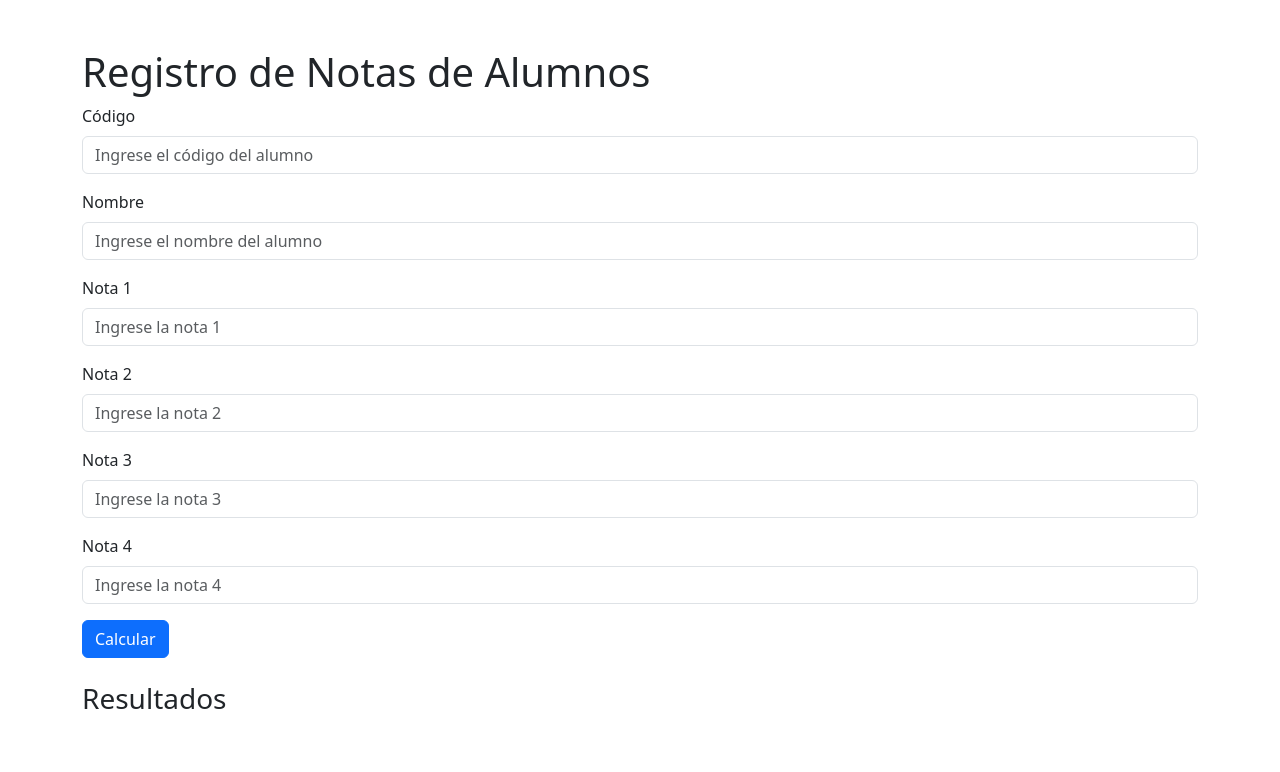
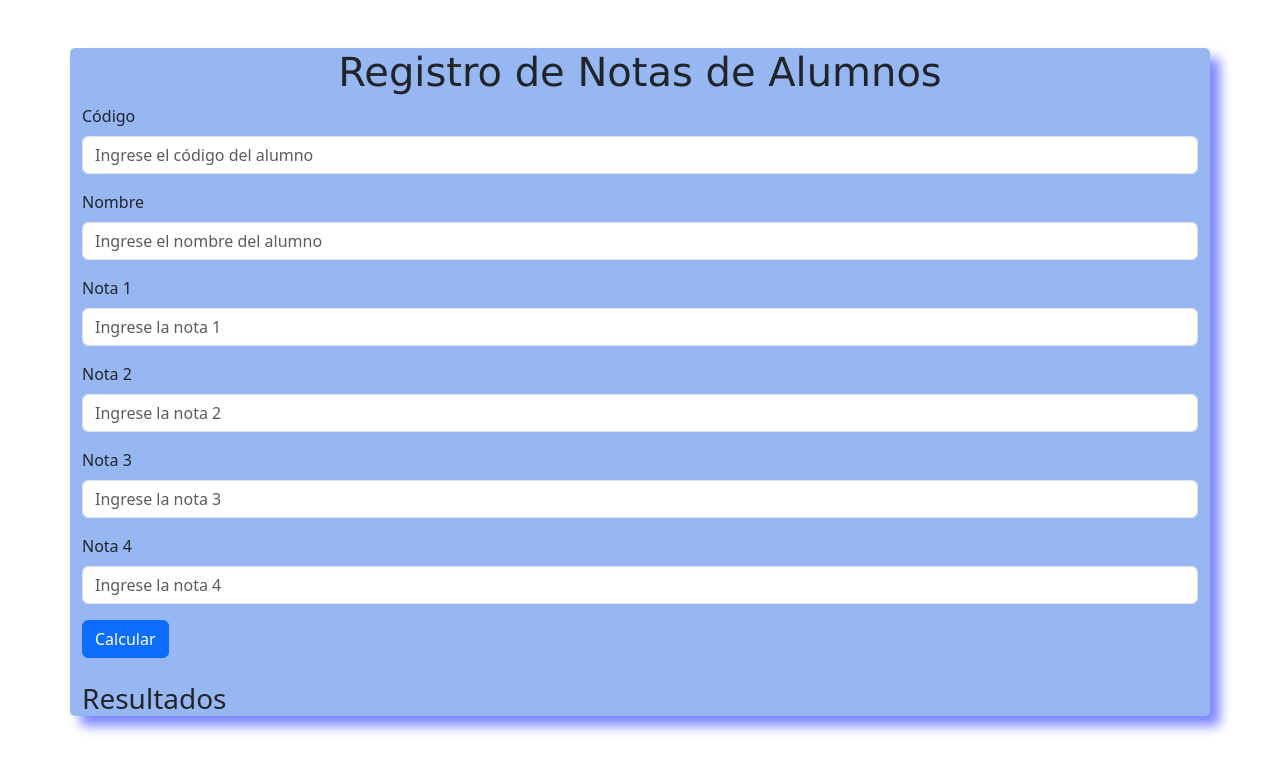
Before and after one commit to Gus-cmd/LaboratorioJs6_Constructor, a plain HTML site: page index.html in a window 1280 px wide. Drawn offline with nearby package versions, Linux system fonts and the light colour scheme.

Commit message:
Agregando un poco de css al formulario

```diff
--- a/alumno.js
+++ b/alumno.js
@@ -7,7 +7,7 @@ class Alumno {
         this.nota3 = nota3;
         this.nota4 = nota4;
     }
-
+/*hasta aquí hemos creado un constructor con los requisitos que nos piden*/
     promedio() {
         return (this.nota1 * 0.15) + (this.nota2 * 0.20) + (this.nota3 * 0.25) + (this.nota4 * 0.40);
     }
@@ -21,6 +21,8 @@ class Alumno {
         const promedio = this.promedio();
         return promedio > 17 ? 'Mochila' : 'Sin obsequio';
     }
+
+    /*luego hemos creado todas las condiciones que nos piden*/
 }
 
 document.getElementById('alumnoForm').addEventListener('submit', function(event) {
@@ -38,4 +40,5 @@ document.getElementById('alumnoForm').addEventListener('submit', function(event)
     document.getElementById('promedio').textContent = `Promedio: ${alumno.promedio().toFixed(2)}`;
     document.getElementById('condicion').textContent = `Condición: ${alumno.condicion()}`;
     document.getElementById('obsequio').textContent = `Obsequio: ${alumno.obsequio()}`;
+    /*hasta aqui hemos dado funcionalidad al formulario para calcular los proemdios con las condiciones que tenemos*/
 });
--- a/index.html
+++ b/index.html
@@ -6,6 +6,7 @@
     <title>Registro de Notas de Alumnos</title>
     <!-- Enlazar Bootstrap CSS -->
     <link href="https://cdn.jsdelivr.net/npm/bootstrap@5.3.3/dist/css/bootstrap.min.css" rel="stylesheet" integrity="sha384-QWTKZyjpPEjISv5WaRU9OFeRpok6YctnYmDr5pNlyT2bRjXh0JMhjY6hW+ALEwIH" crossorigin="anonymous">
+    <link rel="stylesheet" href="style.css">
 </head>
 <body>
     <div class="container mt-5">
--- a/style.css
+++ b/style.css
@@ -0,0 +1,11 @@
+.container{
+    background-color: rgb(151, 183, 243);
+    border-radius: 5px;
+    box-shadow: 10px 10px 12px rgb(125,135,325);
+}
+
+h1{
+    font-family: 'Lucida Sans', 'Lucida Sans Regular', 'Lucida Grande', 'Lucida Sans Unicode', Geneva, Verdana, sans-serif;
+    text-align: center;
+    justify-content: center;
+}
```
